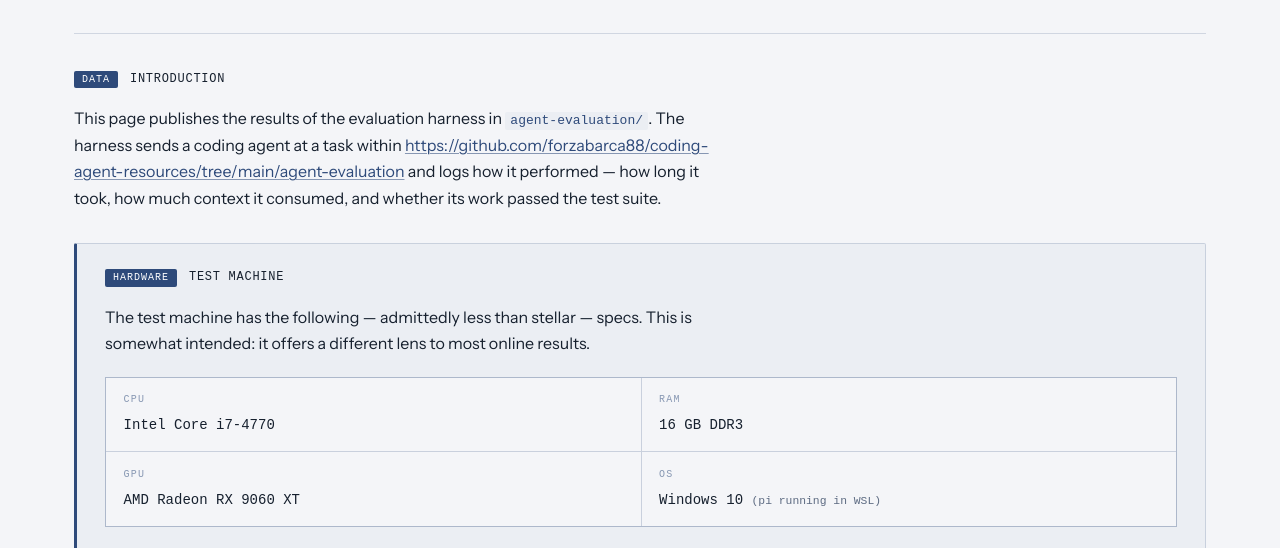
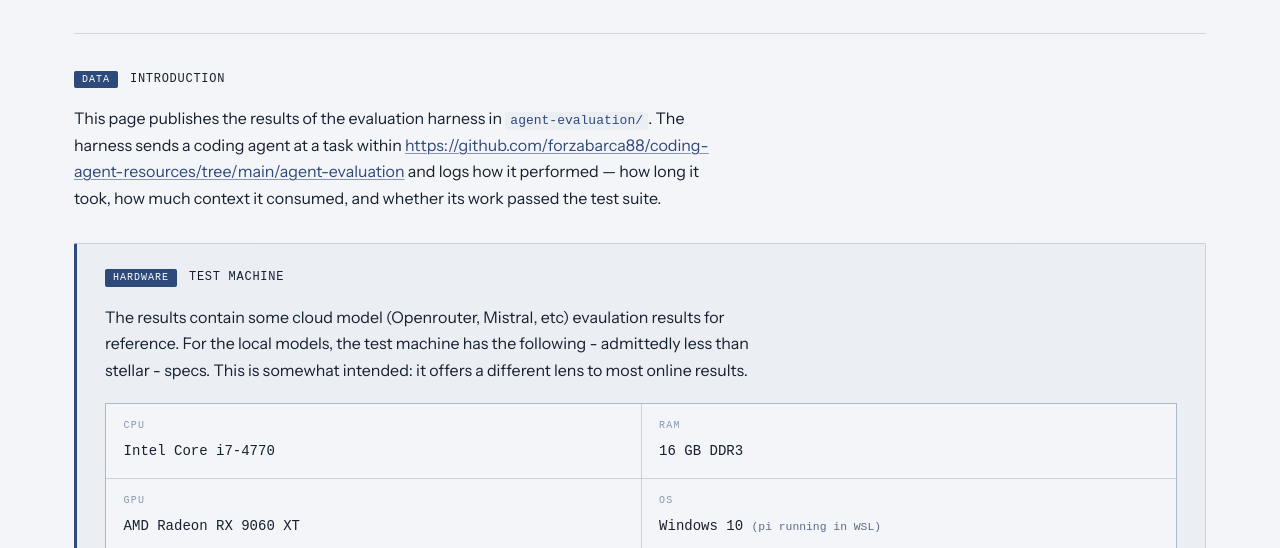
Before and after one commit to forzabarca88/coding-agent-resources, a plain HTML site: page docs/evaluation-results.html in a window 1280 px wide. Shown: the part 232-780 px from the top of the page. Drawn offline with nearby package versions, Linux system fonts and the light colour scheme; a web font is replaced by a local one.

Commit message:
add info

```diff
--- a/docs/evaluation-results.html
+++ b/docs/evaluation-results.html
@@ -63,7 +63,7 @@
             Test machine
           </h3>
           <p class="specs__note">
-            The test machine has the following — admittedly less than stellar — specs. This is
+            The results contain some cloud model (Openrouter, Mistral, etc) evaulation results for reference. For the local models, the test machine has the following - admittedly less than stellar - specs. This is
             somewhat intended: it offers a different lens to most online results.
           </p>
           <dl class="specs__grid">
```
